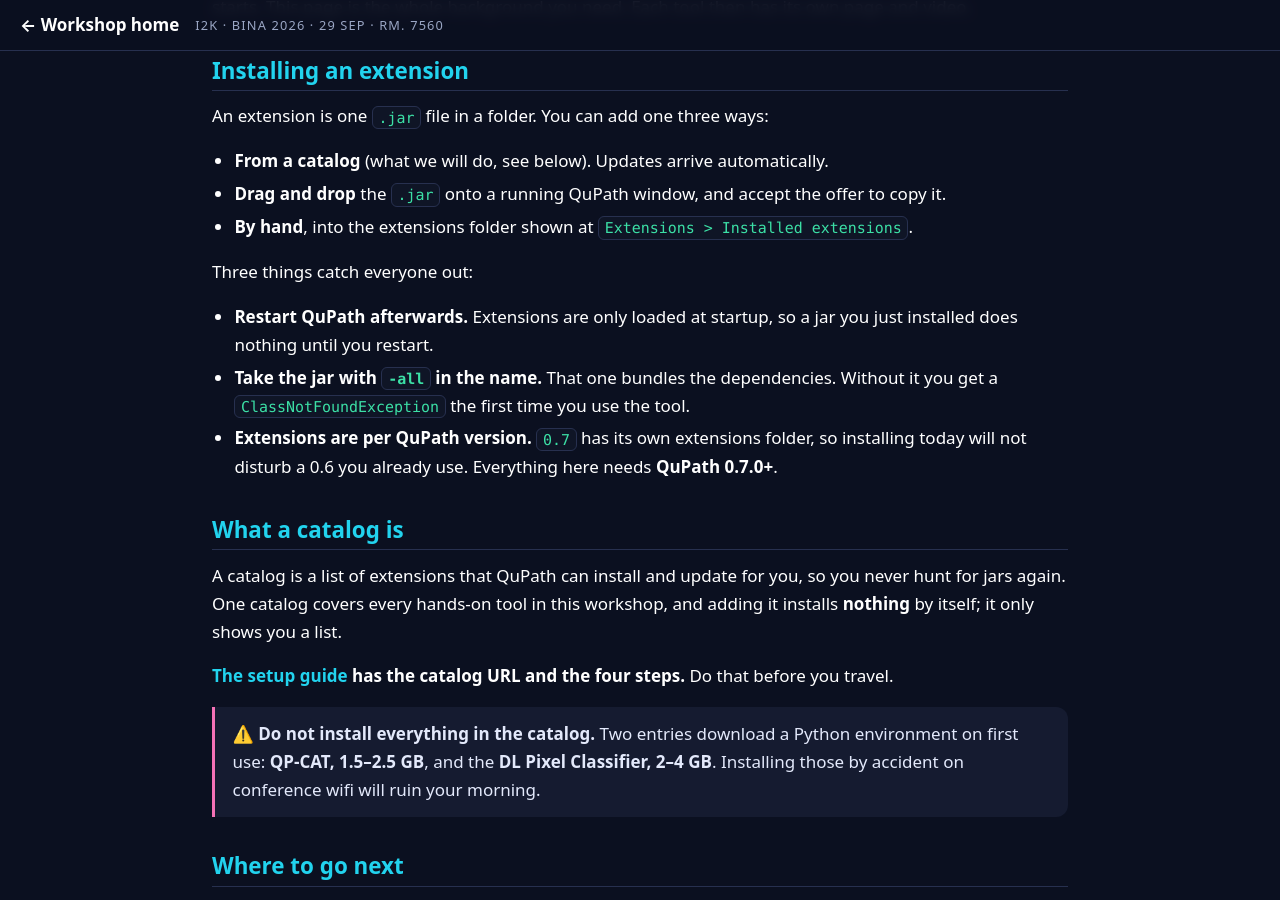
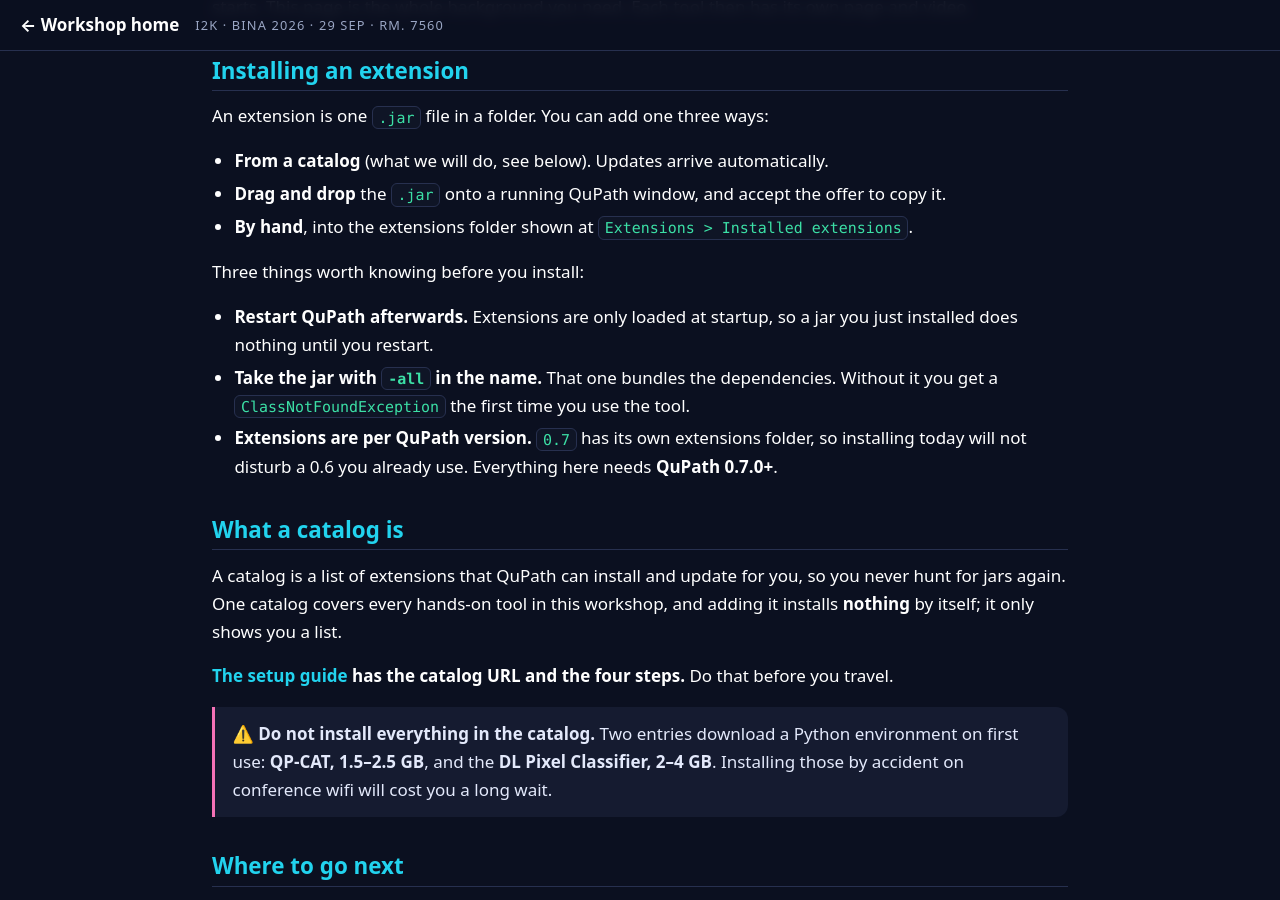
Before and after one commit to MichaelSNelson/BINA-I2K-2026-QuPath-Extensions, a Jekyll site: the page built from docs/00-extensions-catalogs-and-ai.md, in a window 1280 px wide and 900 px high, scrolled down 268 px. Built offline with Jekyll 4.4.1, drawn with Linux system fonts in a browser that asks for light colours.

Commit message:
Reduce overstatement, and stop walking through setup on stage
The room's QuPath experience varies widely, so claims about what
catches 'everyone' out are wrong for a good part of it. Changed on the
slides and on the site:

  'Two things that catch everyone out' -> 'Version compatibility, and
    the -all jar' (then folded away entirely, below)
  'Three things catch everyone out' -> 'Three things worth knowing
    before you install'
  'Small tools that pay for themselves on the first day' -> 'Quality-of-
    life fixes for things QuPath leaves to you'
  'answered permanently' -> says what the legend actually does
  'the ones you notice every day' -> dropped; not mine to assert
  'will ruin your morning' / 'wifi will not enjoy' -> plain consequences
  'the most distinct, best separated structure' -> '...in this sample'
  'works perfectly well on its own' -> 'works on its own'

Left alone as literally true: 'the only catalog you need today', 'the
only evidence available for whether the stage was right', and 'nobody in
the room runs it' (it needs a microscope).

Setup is no longer presented. The install slide and the compatibility
slide collapse into one pointer that says the site has it, you can do it
during the hour, and here is the catalog URL. 47 slides, 38 presented.

Claude-Session: https://claude.ai/code/session_01KwiACUr5MacuDvqp74c96o

```diff
--- a/docs/00-extensions-catalogs-and-ai.md
+++ b/docs/00-extensions-catalogs-and-ai.md
@@ -17,7 +17,7 @@ An extension is one `.jar` file in a folder. You can add one three ways:
 - **Drag and drop** the `.jar` onto a running QuPath window, and accept the offer to copy it.
 - **By hand**, into the extensions folder shown at `Extensions > Installed extensions`.
 
-Three things catch everyone out:
+Three things worth knowing before you install:
 
 - **Restart QuPath afterwards.** Extensions are only loaded at startup, so a jar you just
   installed does nothing until you restart.
@@ -36,7 +36,7 @@ for jars again. One catalog covers every hands-on tool in this workshop, and add
 
 > ⚠️ **Do not install everything in the catalog.** Two entries download a Python environment on
 > first use: **QP-CAT, 1.5–2.5 GB**, and the **DL Pixel Classifier, 2–4 GB**. Installing those by
-> accident on conference wifi will ruin your morning.
+> accident on conference wifi will cost you a long wait.
 
 ## Where to go next
 
```
Also changed, not shown: build_deck.js (+13 -19 lines), docs/03-qp-cat-cell-analysis-tools.md (+1 -1 lines), docs/12-dialog-position-manager.md (+1 -1 lines), 1 other file.
